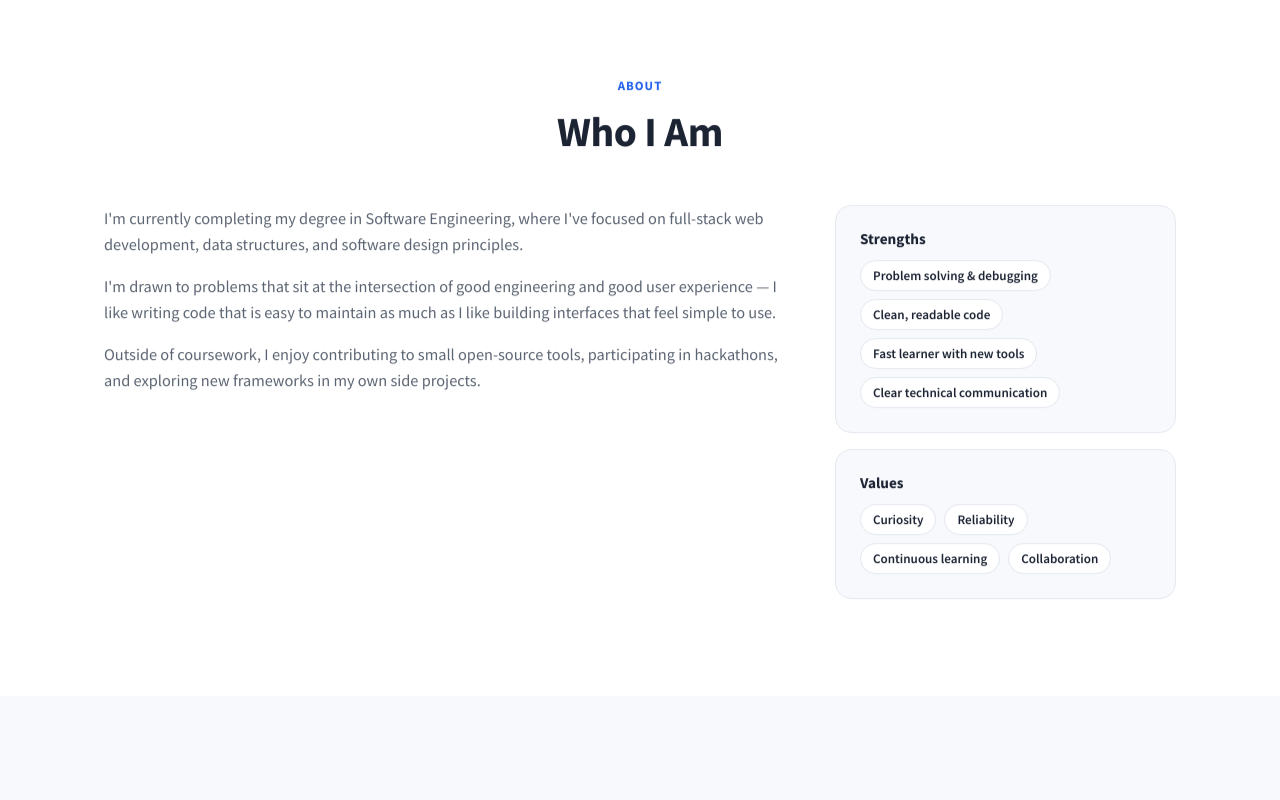
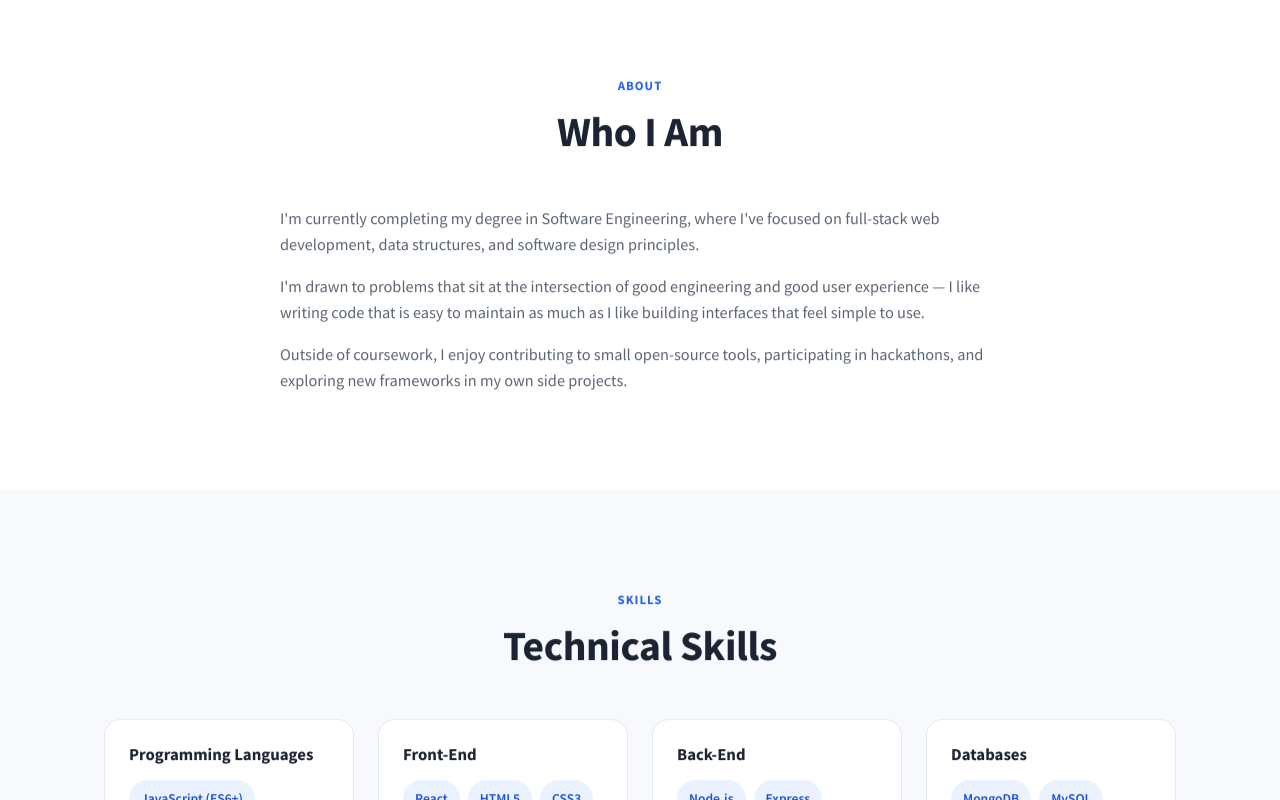
Before and after one commit to pp6025010082-beep/Portfolio-Website, a React (Vite) app in the folder client/: page / in a window 1280 px wide. Shown: the part 594-1394 px from the top of the page. Built offline with nearby package versions, Linux system fonts and the light colour scheme; no server answers.

Commit message:
Simplify About section to a single centered intro
Removed the Strengths/Values sidebar cards in favor of just the
intro paragraphs, centered and constrained to a readable width.

```diff
--- a/client/src/components/sections/About.jsx
+++ b/client/src/components/sections/About.jsx
@@ -11,36 +11,11 @@ export default function About() {
           <SectionHeading eyebrow="About" title="Who I Am" />
         </FadeInSection>
 
-        <div className={styles.grid}>
-          <FadeInSection className={styles.paragraphs}>
-            {about.paragraphs.map((paragraph) => (
-              <p key={paragraph}>{paragraph}</p>
-            ))}
-          </FadeInSection>
-
-          <FadeInSection className={styles.sidebar}>
-            <div className={styles.card}>
-              <h3 className={styles.cardTitle}>Strengths</h3>
-              <ul className={styles.tagList}>
-                {about.strengths.map((item) => (
-                  <li key={item} className={styles.tag}>
-                    {item}
-                  </li>
-                ))}
-              </ul>
-            </div>
-            <div className={styles.card}>
-              <h3 className={styles.cardTitle}>Values</h3>
-              <ul className={styles.tagList}>
-                {about.values.map((item) => (
-                  <li key={item} className={styles.tag}>
-                    {item}
-                  </li>
-                ))}
-              </ul>
-            </div>
-          </FadeInSection>
-        </div>
+        <FadeInSection className={styles.paragraphs}>
+          {about.paragraphs.map((paragraph) => (
+            <p key={paragraph}>{paragraph}</p>
+          ))}
+        </FadeInSection>
       </div>
     </section>
   );
--- a/client/src/components/sections/About.module.css
+++ b/client/src/components/sections/About.module.css
@@ -1,11 +1,5 @@
 .section {
   padding-block: var(--space-9);
-}
-
-.grid {
-  display: grid;
-  grid-template-columns: 2fr 1fr;
-  gap: var(--space-7);
 }
 
 .paragraphs {
@@ -14,44 +8,6 @@
   gap: var(--space-4);
   color: var(--color-text-muted);
   font-size: 1.02rem;
+  max-width: 720px;
+  margin-inline: auto;
 }
-
-.sidebar {
-  display: flex;
-  flex-direction: column;
-  gap: var(--space-4);
-}
-
-.card {
-  background-color: var(--color-bg-alt);
-  border: 1px solid var(--color-border);
-  border-radius: var(--radius-lg);
-  padding: var(--space-5);
-}
-
-.cardTitle {
-  font-size: 0.95rem;
-  margin-bottom: var(--space-3);
-}
-
-.tagList {
-  display: flex;
-  flex-wrap: wrap;
-  gap: var(--space-2);
-}
-
-.tag {
-  font-size: 0.82rem;
-  font-weight: 600;
-  padding: var(--space-1) var(--space-3);
-  border-radius: 999px;
-  background-color: var(--color-surface);
-  border: 1px solid var(--color-border);
-  color: var(--color-text);
-}
-
-@media (max-width: 780px) {
-  .grid {
-    grid-template-columns: 1fr;
-  }
-}
```
